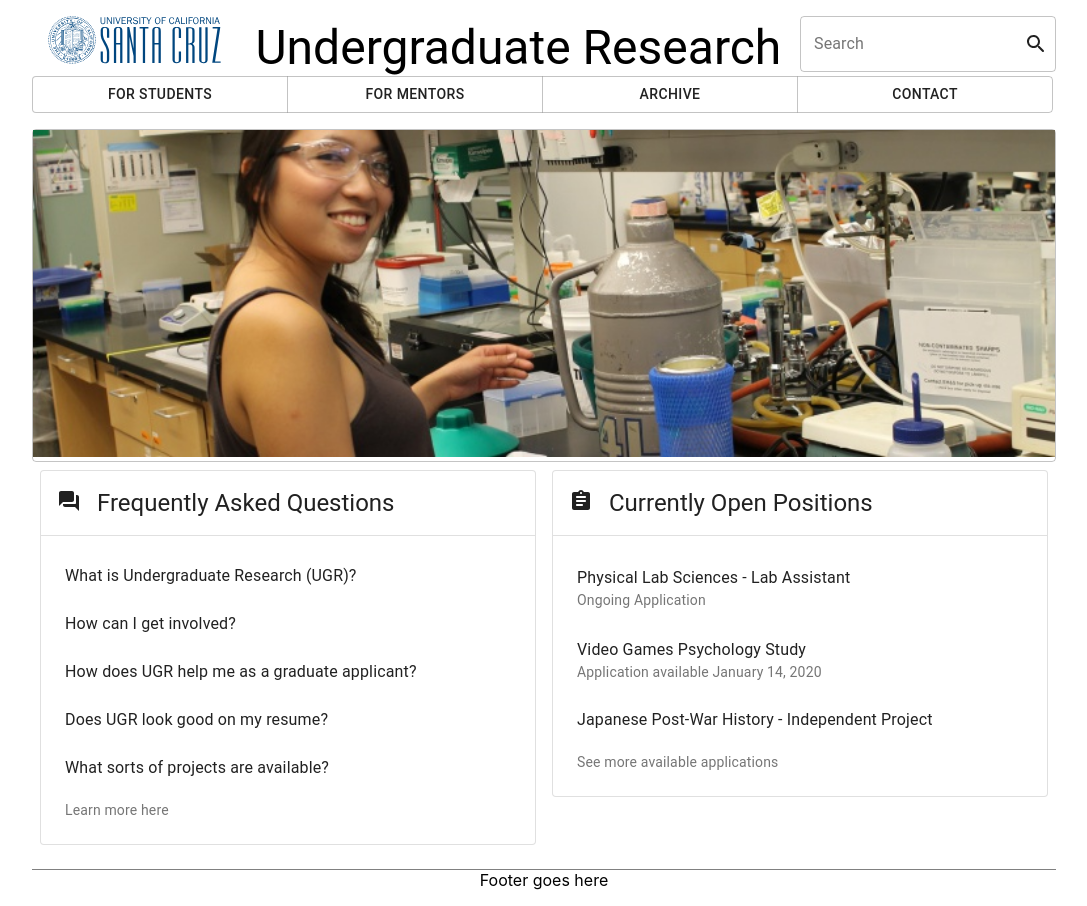
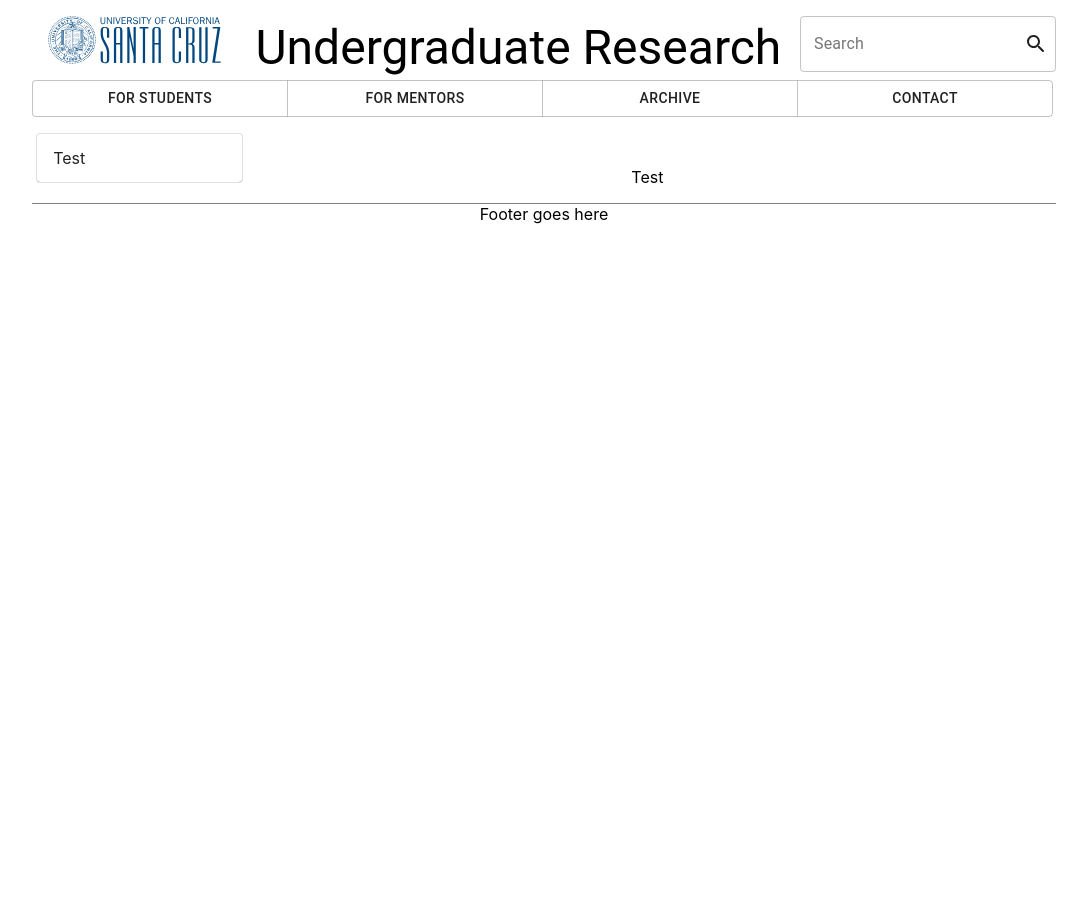
Before and after one commit to inferrinizzard/178ugr, a React (Create React App) app: page /students in a window 1280 px wide. Shown: the whole page, without its empty margins (96-1183 px from the left). After the commit the page ends 800 px from the top, so only its background shows below. Built offline with nearby package versions, Linux system fonts and the light colour scheme.

Commit message:
body skelly

```diff
--- a/src/App.tsx
+++ b/src/App.tsx
@@ -5,6 +5,10 @@ import {Switch, Route, BrowserRouter as Router} from "react-router-dom";
 
 import Header from "./Header";
 import MainBody from "./MainBody";
+import ArchiveBody from "./ArchiveBody";
+import MentorBody from "./MentorBody";
+import SearchBody from "./SearchBody";
+import StudentBody from "./StudentBody";
 import Footer from "./Footer";
 
 function App() {
@@ -13,7 +17,22 @@ function App() {
 			<div className="App" style={{width: "80%", margin: "1em auto"}}>
 				<Header />
 				<Switch>
-					<Route match="main">
+					<Route path="/home">
+						<MainBody />
+					</Route>
+					<Route path="/students">
+						<StudentBody />
+					</Route>
+					<Route path="/mentors">
+						<MentorBody />
+					</Route>
+					<Route path="/board">
+						<SearchBody />
+					</Route>
+					<Route path="/archive">
+						<ArchiveBody />
+					</Route>
+					<Route>
 						<MainBody />
 					</Route>
 				</Switch>
--- /dev/null
+++ b/src/ArchiveBody.tsx
@@ -0,0 +1,15 @@
+import React from "react";
+
+import Card from "@material-ui/core/Card";
+
+export interface ArchiveBodyProps {}
+
+const ArchiveBody: React.SFC<ArchiveBodyProps> = () => {
+	return (
+		<div style={{margin: "1em auto"}}>
+			<Card variant="outlined">{"test"}</Card>
+		</div>
+	);
+};
+
+export default ArchiveBody;
--- a/src/Header.tsx
+++ b/src/Header.tsx
@@ -45,18 +45,34 @@ const Header: React.SFC<HeaderProps> = () => {
 					/>
 				</div>
 			</div>
-			<div>
+			<div style={{marginTop: ".25em"}}>
 				<ButtonGroup style={{width: "100%"}}>
-					<Button component={NavLink} to="students" style={{width: "25%"}}>
+					<Button
+						component={NavLink}
+						to="students"
+						activeClassName="atHeader"
+						style={{width: "25%"}}>
 						For Students
 					</Button>
-					<Button component={NavLink} to="mentors" style={{width: "25%"}}>
+					<Button
+						component={NavLink}
+						to="mentors"
+						activeClassName="atHeader"
+						style={{width: "25%"}}>
 						For Mentors
 					</Button>
-					<Button component={NavLink} to="archive" style={{width: "25%"}}>
+					<Button
+						component={NavLink}
+						to="archive"
+						activeClassName="atHeader"
+						style={{width: "25%"}}>
 						Archive
 					</Button>
-					<Button component={NavLink} to="contact" style={{width: "25%"}}>
+					<Button
+						component={NavLink}
+						to="contact"
+						activeClassName="atHeader"
+						style={{width: "25%"}}>
 						Contact
 					</Button>
 				</ButtonGroup>
--- /dev/null
+++ b/src/MentorBody.tsx
@@ -0,0 +1,15 @@
+import React from "react";
+
+import Card from "@material-ui/core/Card";
+
+export interface MentorBodyProps {}
+
+const MentorBody: React.SFC<MentorBodyProps> = () => {
+	return (
+		<div style={{margin: "1em auto"}}>
+			<Card variant="outlined">{"test"}</Card>
+		</div>
+	);
+};
+
+export default MentorBody;
--- /dev/null
+++ b/src/SearchBody.tsx
@@ -0,0 +1,15 @@
+import React from "react";
+
+import Card from "@material-ui/core/Card";
+
+export interface SearchBodyProps {}
+
+const SearchBody: React.SFC<SearchBodyProps> = () => {
+	return (
+		<div style={{margin: "1em auto"}}>
+			<Card variant="outlined">{"Test Search"}</Card>
+		</div>
+	);
+};
+
+export default SearchBody;
--- /dev/null
+++ b/src/StudentBody.tsx
@@ -0,0 +1,28 @@
+import React from "react";
+
+import Card from "@material-ui/core/Card";
+import ExpansionPanel from "@material-ui/core/ExpansionPanel";
+import ExpansionPanelSummary from "@material-ui/core/ExpansionPanelSummary";
+import ExpansionPanelDetails from "@material-ui/core/ExpansionPanelDetails";
+import MenuList from "@material-ui/core/MenuList";
+
+export interface StudentBodyProps {}
+
+const StudentBody: React.SFC<StudentBodyProps> = () => {
+	return (
+		<div style={{margin: "1em auto"}}>
+			<Card variant="outlined" style={{width: "20%", display: "inline-block"}}>
+				<ExpansionPanel>
+					<ExpansionPanelSummary>Test</ExpansionPanelSummary>
+					<ExpansionPanelDetails>Test</ExpansionPanelDetails>
+					<ExpansionPanelDetails>Test</ExpansionPanelDetails>
+					<ExpansionPanelDetails>Test</ExpansionPanelDetails>
+					<ExpansionPanelDetails>Test</ExpansionPanelDetails>
+				</ExpansionPanel>
+			</Card>
+			<div style={{width: "79%", display: "inline-block"}}>{"Test"}</div>
+		</div>
+	);
+};
+
+export default StudentBody;
```
